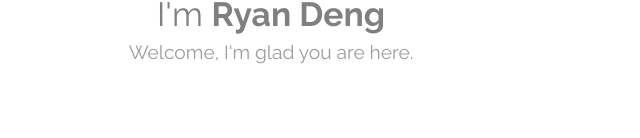
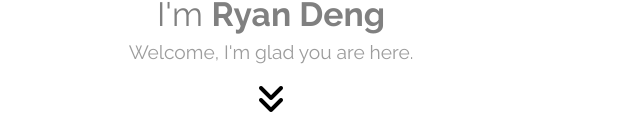
Before and after one commit to ryandeng32/Personal-Website-V2, a React (Create React App) app: page / in a window 1280 px wide. Shown: the part 662-800 px from the top of the page, without its empty margins (369-1009 px from the left). Built offline with nearby package versions, Linux system fonts and the light colour scheme.

Commit message:
add scroll down button

```diff
--- a/src/App.js
+++ b/src/App.js
@@ -16,10 +16,6 @@ const App = () => {
   };
   const handleSetPage = (e) => {
     setPage(e.target.getAttribute("name"));
-    window.scrollTo({
-      top: 100,
-      behavior: "smooth",
-    });
   };
   let currentPage;
   switch (page) {
--- a/src/components/Intro/Intro.css
+++ b/src/components/Intro/Intro.css
@@ -189,3 +189,12 @@
   left: 35%;
   top: 35%;
 }
+
+.scroll-down {
+  position: absolute;
+  bottom: 3%;
+  left: 50%;
+  font-size: 2rem;
+  transform: translate(-50%, 0);
+  color: rgb(0, 0, 0);
+}
--- a/src/components/Intro/Intro.js
+++ b/src/components/Intro/Intro.js
@@ -139,6 +139,15 @@ const Intro = ({ handleAbout, handleSetPage, num_projects }) => {
             I'm <strong>Ryan Deng</strong>
           </h1>
           <p>Welcome, I'm glad you are here.</p>
+          <i
+            onClick={() => {
+              window.scroll({
+                top: height - 10,
+                behavior: "smooth",
+              });
+            }}
+            className="scroll-down fas fa-angle-double-down"
+          ></i>
         </Fragment>
       ) : null}
     </section>
```
Also changed, not shown: src/img/project_img/ideaconnect.png.
